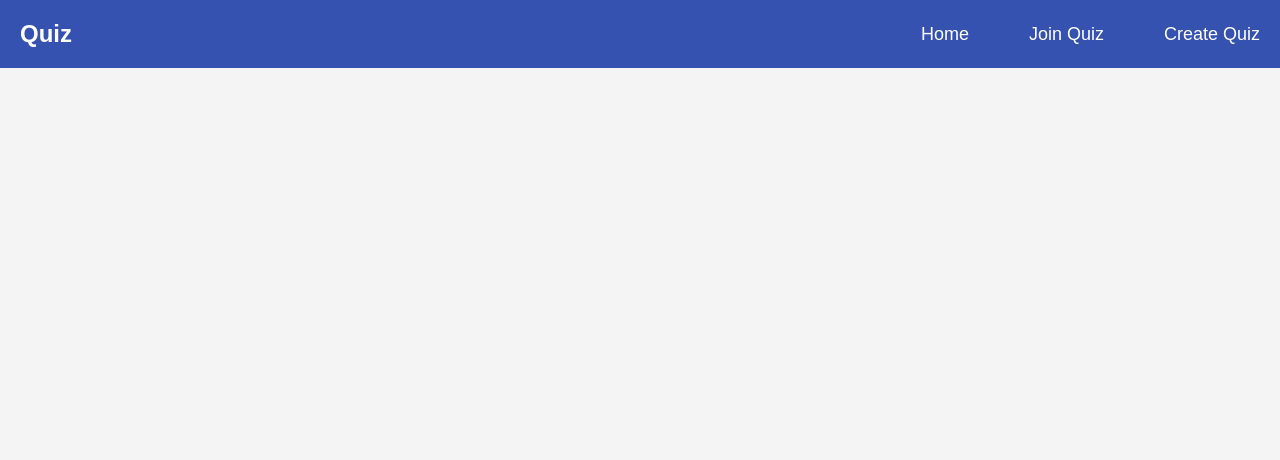
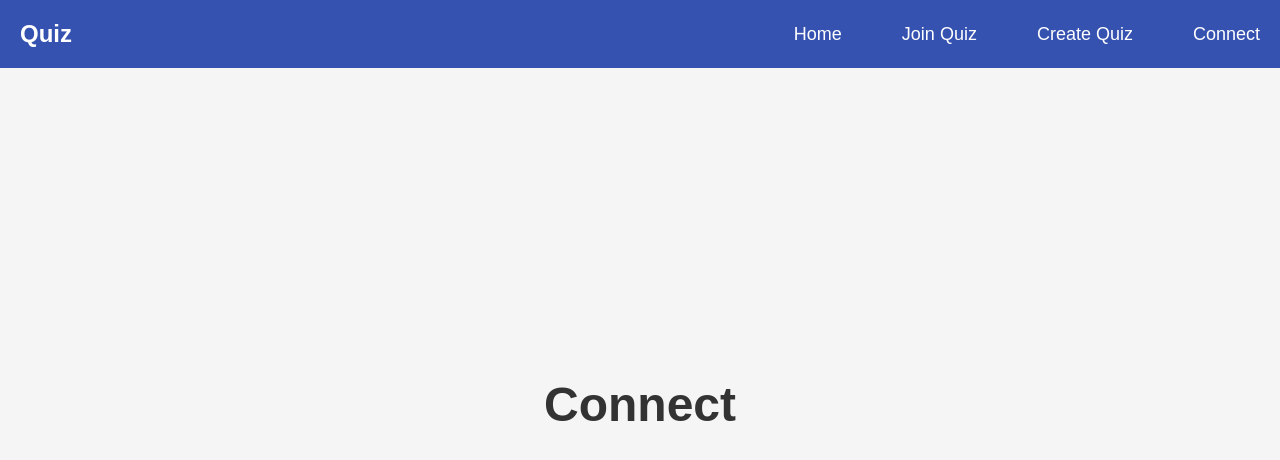
Before and after one commit to Floupper/BinaryWizards-Web, a React (Create React App) app in the folder binarywizards-webapp/: page /connect in a window 1280 px wide. Shown: the top 460 px of the page. Built offline with nearby package versions, Linux system fonts and the light colour scheme.

Commit message:
feat:change navbar

```diff
--- a/binarywizards-webapp/src/App.js
+++ b/binarywizards-webapp/src/App.js
@@ -3,6 +3,7 @@ import { BrowserRouter as Router, Routes, Route, Navigate } from 'react-router-d
 import HomeScreen from './pages/HomeScreen';
 import JoinQuiz from './pages/JoinQuiz';
 import CreateQuiz from './pages/CreateQuiz';
+import ConnectScreen from './pages/ConnectScreen.js';
 
 import QuestionScreen from './pages/QuestionScreen.js';
 
@@ -18,6 +19,7 @@ function App() {
         <Route path="/" element={<HomeScreen />} />
         <Route path="/join-quiz" element={<JoinQuiz />} />
         <Route path="/create-quiz" element={<CreateQuiz />} />
+        <Route path="/connect" element={<ConnectScreen />} />
 
         <Route path="/question" element={<Navigate to="/" replace />}/>
         <Route path="/question/:id" element={<QuestionScreen />}/>
--- a/binarywizards-webapp/src/components/Navbar.js
+++ b/binarywizards-webapp/src/components/Navbar.js
@@ -12,6 +12,8 @@ export default function Navbar() {
         <li><NavLink to="/" className={({ isActive }) => (isActive ? 'active-link' : '')}>Home</NavLink></li>
         <li><NavLink to="/join-quiz" className={({ isActive }) => (isActive ? 'active-link' : '')}>Join Quiz</NavLink></li>
         <li><NavLink to="/create-quiz" className={({ isActive }) => (isActive ? 'active-link' : '')}>Create Quiz</NavLink></li>
+        <li><NavLink to="/connect" className={({ isActive }) => (isActive ? 'active-link' : '')}>Connect</NavLink></li>
+
       </ul>
     </nav>
   );
--- /dev/null
+++ b/binarywizards-webapp/src/pages/ConnectScreen.js
@@ -0,0 +1,8 @@
+export default function ConnectScreen() {
+    return (
+        <div className="App">
+            <h1>Connect</h1>
+
+        </div>
+    );
+}
```
